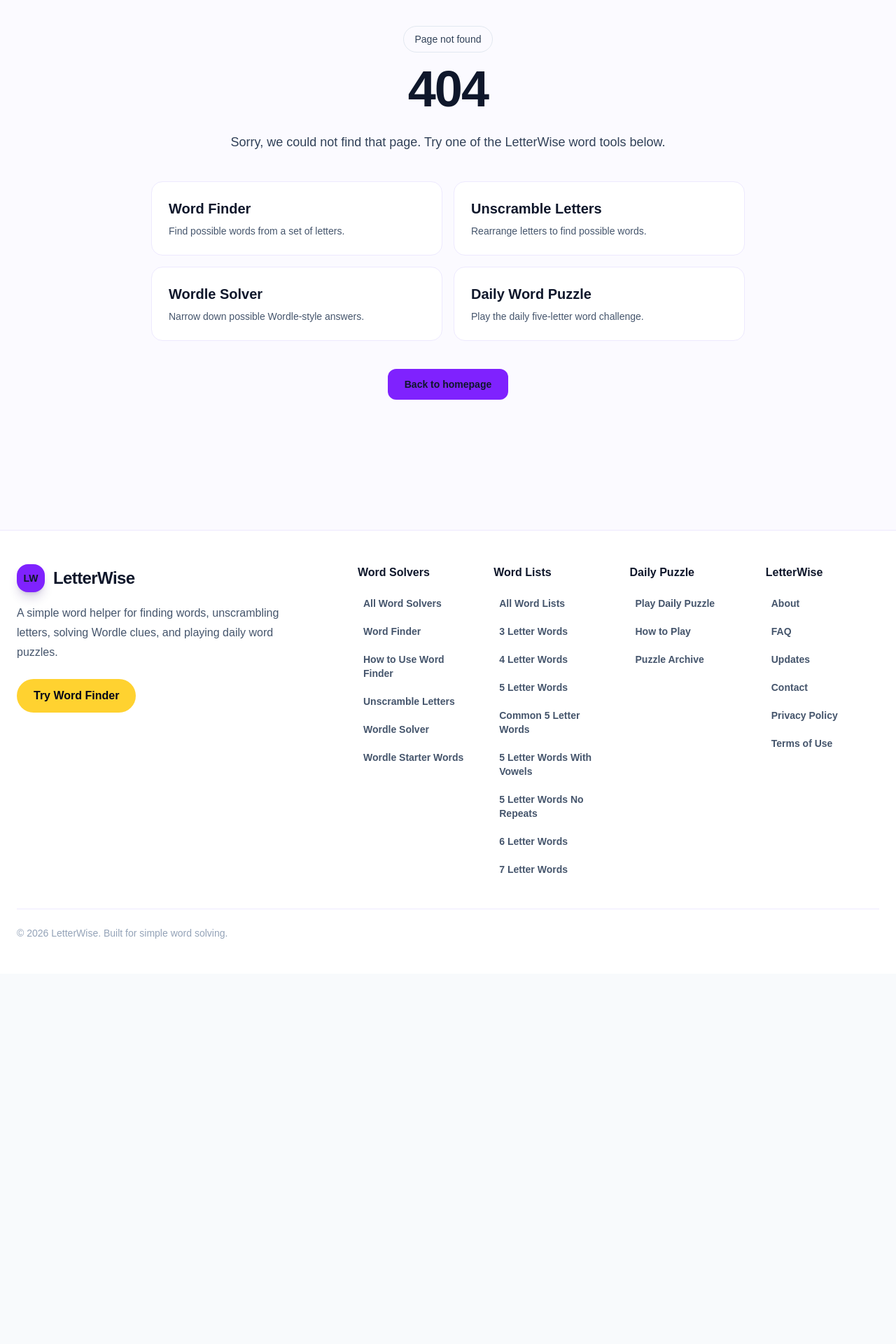
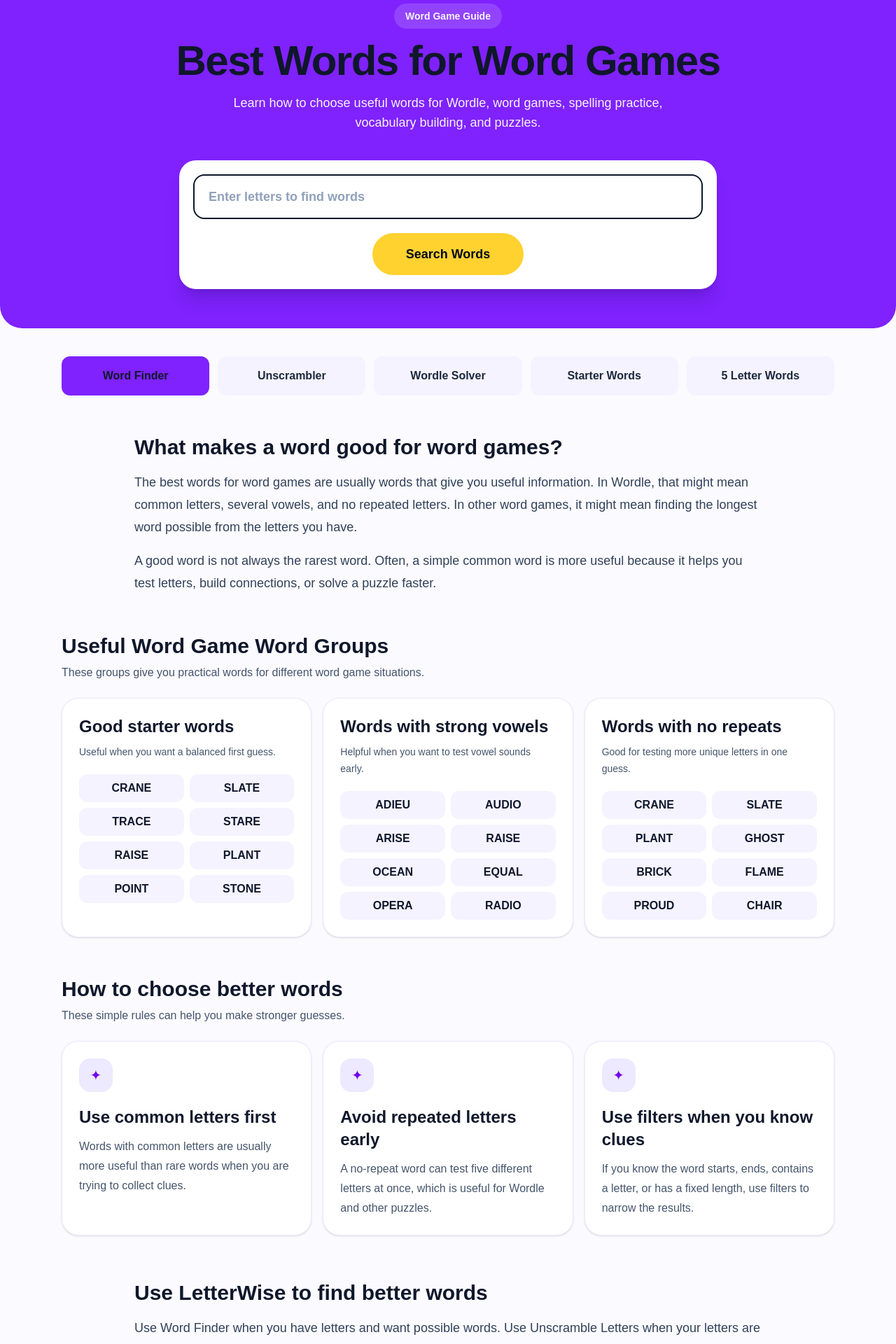
Before and after one commit to LetterWise/letterwise, a Next.js app: page /best-words-for-word-games in a window 1280 px wide. Before the commit this address had no page. Shown: the part 120-2040 px from the top of the page at 70% size. Before the commit the page ends 1511 px from the top, so only its background shows below. Built offline with nearby package versions, Linux system fonts and the light colour scheme.

Commit message:
Improve visuals and add word game guide

```diff
--- /dev/null
+++ b/app/best-words-for-word-games/page.tsx
@@ -0,0 +1,227 @@
+export const metadata = {
+  title: "Best Words for Word Games | LetterWise",
+  description:
+    "Find useful words for word games, Wordle, spelling practice, and puzzles. Learn how to choose strong words and use LetterWise tools.",
+};
+
+const wordGroups = [
+  {
+    title: "Good starter words",
+    description: "Useful when you want a balanced first guess.",
+    words: ["crane", "slate", "trace", "stare", "raise", "plant", "point", "stone"],
+  },
+  {
+    title: "Words with strong vowels",
+    description: "Helpful when you want to test vowel sounds early.",
+    words: ["adieu", "audio", "arise", "raise", "ocean", "equal", "opera", "radio"],
+  },
+  {
+    title: "Words with no repeats",
+    description: "Good for testing more unique letters in one guess.",
+    words: ["crane", "slate", "plant", "ghost", "brick", "flame", "proud", "chair"],
+  },
+];
+
+const tips = [
+  {
+    title: "Use common letters first",
+    description:
+      "Words with common letters are usually more useful than rare words when you are trying to collect clues.",
+  },
+  {
+    title: "Avoid repeated letters early",
+    description:
+      "A no-repeat word can test five different letters at once, which is useful for Wordle and other puzzles.",
+  },
+  {
+    title: "Use filters when you know clues",
+    description:
+      "If you know the word starts, ends, contains a letter, or has a fixed length, use filters to narrow the results.",
+  },
+];
+
+export default function BestWordsForWordGamesPage() {
+  return (
+    <main className="min-h-screen bg-[#fbfaff] text-slate-900">
+      <section className="rounded-b-[2rem] bg-violet-600 px-6 pb-14 pt-12 text-white">
+        <div className="mx-auto max-w-5xl text-center">
+          <p className="mb-4 inline-block rounded-full bg-white/15 px-4 py-2 text-sm font-bold text-violet-50">
+            Word Game Guide
+          </p>
+
+          <h1 className="text-5xl font-black tracking-tight sm:text-6xl">
+            Best Words for Word Games
+          </h1>
+
+          <p className="mx-auto mt-4 max-w-2xl text-lg font-medium text-violet-50">
+            Learn how to choose useful words for Wordle, word games, spelling
+            practice, vocabulary building, and puzzles.
+          </p>
+
+          <form
+            action="/word-finder"
+            className="mx-auto mt-10 max-w-3xl rounded-3xl bg-white p-5 shadow-xl shadow-violet-950/20"
+          >
+            <div className="rounded-2xl border-2 border-slate-900 bg-white px-5 py-4 text-left">
+              <label htmlFor="letters" className="sr-only">
+                Enter letters
+              </label>
+
+              <input
+                id="letters"
+                name="letters"
+                placeholder="Enter letters to find words"
+                className="w-full bg-transparent text-lg font-semibold text-slate-900 outline-none placeholder:text-slate-400"
+              />
+            </div>
+
+            <button
+              type="submit"
+              className="mt-5 rounded-full bg-amber-300 px-12 py-4 text-lg font-black text-slate-950 hover:bg-amber-200"
+            >
+              Search Words
+            </button>
+          </form>
+        </div>
+      </section>
+
+      <section className="mx-auto max-w-6xl px-6 py-10">
+        <div className="grid gap-3 sm:grid-cols-5">
+          <a href="/word-finder" className="rounded-xl bg-violet-600 px-5 py-4 text-center font-black text-white hover:bg-violet-700">
+            Word Finder
+          </a>
+          <a href="/unscramble-letters" className="rounded-xl bg-violet-50 px-5 py-4 text-center font-black text-slate-800 hover:bg-violet-100">
+            Unscrambler
+          </a>
+          <a href="/wordle-solver" className="rounded-xl bg-violet-50 px-5 py-4 text-center font-black text-slate-800 hover:bg-violet-100">
+            Wordle Solver
+          </a>
+          <a href="/wordle-starter-words" className="rounded-xl bg-violet-50 px-5 py-4 text-center font-black text-slate-800 hover:bg-violet-100">
+            Starter Words
+          </a>
+          <a href="/5-letter-words" className="rounded-xl bg-violet-50 px-5 py-4 text-center font-black text-slate-800 hover:bg-violet-100">
+            5 Letter Words
+          </a>
+        </div>
+
+        <section className="mx-auto mt-14 max-w-4xl text-lg leading-8 text-slate-700">
+          <h2 className="text-3xl font-black text-slate-900">
+            What makes a word good for word games?
+          </h2>
+
+          <p className="mt-4">
+            The best words for word games are usually words that give you useful
+            information. In Wordle, that might mean common letters, several
+            vowels, and no repeated letters. In other word games, it might mean
+            finding the longest word possible from the letters you have.
+          </p>
+
+          <p className="mt-4">
+            A good word is not always the rarest word. Often, a simple common
+            word is more useful because it helps you test letters, build
+            connections, or solve a puzzle faster.
+          </p>
+        </section>
+
+        <section className="mt-14">
+          <h2 className="text-3xl font-black">Useful Word Game Word Groups</h2>
+          <p className="mt-2 text-slate-600">
+            These groups give you practical words for different word game situations.
+          </p>
+
+          <div className="mt-6 grid gap-4 md:grid-cols-3">
+            {wordGroups.map((group) => (
+              <div
+                key={group.title}
+                className="rounded-3xl border border-violet-100 bg-white p-6 shadow-sm"
+              >
+                <h3 className="text-2xl font-black">{group.title}</h3>
+
+                <p className="mt-2 text-sm leading-6 text-slate-600">
+                  {group.description}
+                </p>
+
+                <div className="mt-5 grid grid-cols-2 gap-2">
+                  {group.words.map((word) => (
+                    <a
+                      key={word}
+                      href={`/word-finder?letters=${word}`}
+                      className="rounded-xl bg-violet-50 px-3 py-2 text-center font-black uppercase hover:bg-white"
+                    >
+                      {word}
+                    </a>
+                  ))}
+                </div>
+              </div>
+            ))}
+          </div>
+        </section>
+
+        <section className="mt-14">
+          <h2 className="text-3xl font-black">How to choose better words</h2>
+          <p className="mt-2 text-slate-600">
+            These simple rules can help you make stronger guesses.
+          </p>
+
+          <div className="mt-6 grid gap-4 md:grid-cols-3">
+            {tips.map((tip) => (
+              <div
+                key={tip.title}
+                className="rounded-3xl border border-violet-100 bg-white p-6 shadow-sm"
+              >
+                <div className="mb-5 flex h-12 w-12 items-center justify-center rounded-2xl bg-violet-100 text-xl text-violet-700">
+                  ✦
+                </div>
+
+                <h3 className="text-2xl font-black">{tip.title}</h3>
+
+                <p className="mt-3 leading-7 text-slate-600">
+                  {tip.description}
+                </p>
+              </div>
+            ))}
+          </div>
+        </section>
+
+        <section className="mx-auto mt-16 max-w-4xl text-lg leading-8 text-slate-700">
+          <h2 className="text-3xl font-black text-slate-900">
+            Use LetterWise to find better words
+          </h2>
+
+          <p className="mt-4">
+            Use Word Finder when you have letters and want possible words. Use
+            Unscramble Letters when your letters are mixed up. Use Wordle Solver
+            when you have green, yellow, and gray clues from a Wordle puzzle.
+          </p>
+
+          <div className="mt-8 rounded-3xl bg-violet-100 p-8">
+            <h3 className="text-2xl font-black text-slate-900">
+              Start with Word Finder
+            </h3>
+
+            <p className="mt-3 text-slate-700">
+              Enter letters, add filters, and browse possible words grouped by
+              word length.
+            </p>
+
+            <div className="mt-6 flex flex-wrap gap-3">
+              <a
+                href="/word-finder"
+                className="inline-block rounded-full bg-amber-300 px-7 py-3 font-black text-slate-950 hover:bg-amber-200"
+              >
+                Open Word Finder
+              </a>
+
+              <a
+                href="/unscramble-letters"
+                className="inline-block rounded-full bg-white px-7 py-3 font-black text-violet-700 hover:bg-violet-50"
+              >
+                Try Unscrambler
+              </a>
+            </div>
+          </div>
+        </section>
+      </section>
+    </main>
+  );
+}
--- a/app/page.tsx
+++ b/app/page.tsx
@@ -58,6 +58,12 @@ const guideCards = [
     href: "/how-to-use-word-finder",
     title: "How to Use Word Finder",
     description: "Learn how to search letters and use filters.",
+    icon: "guide",
+  },
+  {
+    href: "/best-words-for-word-games",
+    title: "Best Words for Word Games",
+    description: "Useful words and tips for word games and puzzles.",
     icon: "guide",
   },
 ];
--- a/app/sitemap.ts
+++ b/app/sitemap.ts
@@ -13,6 +13,7 @@ const staticPages = [
   "/tools",
   "/word-finder",
   "/how-to-use-word-finder",
+  "/best-words-for-word-games",
   "/unscramble-letters",
   "/wordle-solver",
   "/wordle-starter-words",
--- a/app/word-lists/page.tsx
+++ b/app/word-lists/page.tsx
@@ -31,6 +31,7 @@ const guideLinks = [
   { href: "/5-letter-words-with-vowels", title: "5 Letter Words With Vowels" },
   { href: "/5-letter-words-no-repeats", title: "5 Letter Words No Repeats" },
   { href: "/how-to-use-word-finder", title: "How to Use Word Finder" },
+  { href: "/best-words-for-word-games", title: "Best Words for Word Games" },
 ];
 
 const containingLinks = [
--- a/components/Footer.tsx
+++ b/components/Footer.tsx
@@ -5,6 +5,7 @@ const footerSections = [
       { href: "/tools", label: "All Word Solvers" },
       { href: "/word-finder", label: "Word Finder" },
       { href: "/how-to-use-word-finder", label: "How to Use Word Finder" },
+      { href: "/best-words-for-word-games", label: "Best Words for Word Games" },
       { href: "/unscramble-letters", label: "Unscramble Letters" },
       { href: "/wordle-solver", label: "Wordle Solver" },
       { href: "/wordle-starter-words", label: "Wordle Starter Words" },
```
